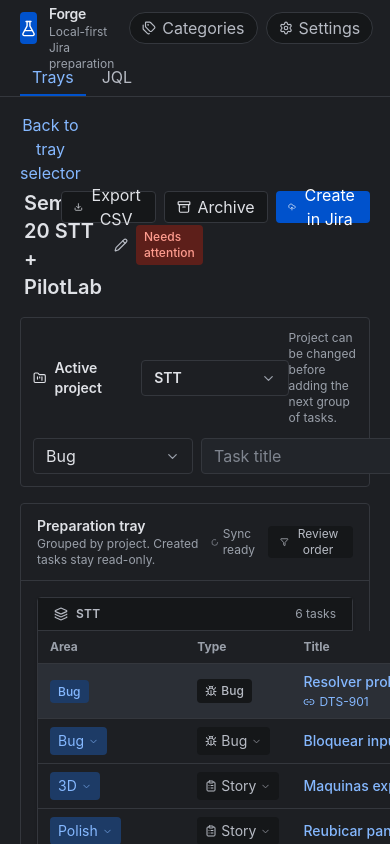
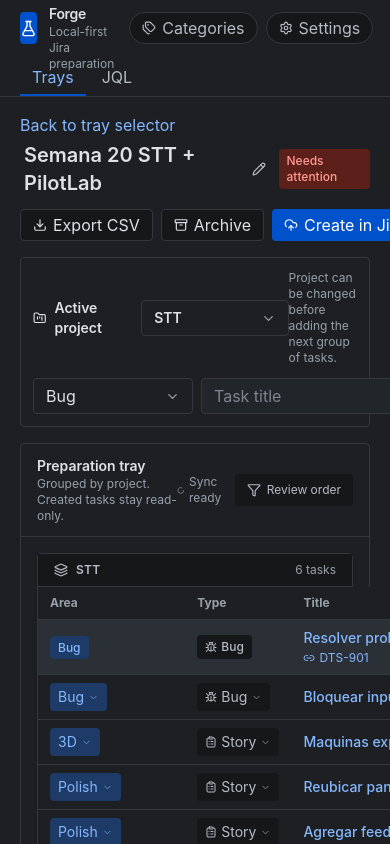
Before and after one commit to salmonsimon/jira-task-forge, a React (Vite) app: page / in a window 390 px wide. Both pictures are taken after a click on the button 200 px from the left and 268 px from the top of the page. Shown: the top 844 px of the page. Built offline with nearby package versions, Linux system fonts and the light colour scheme.

Commit message:
Keep tray header actions responsive

```diff
--- a/src/components/ui/Button.tsx
+++ b/src/components/ui/Button.tsx
@@ -15,7 +15,7 @@ export function Button({
     <button
       {...buttonProps}
       className={cn(
-        "inline-flex h-8 items-center justify-center gap-1.5 rounded px-3 text-sm font-medium transition-colors disabled:pointer-events-none disabled:cursor-not-allowed disabled:opacity-45",
+        "inline-flex h-8 items-center justify-center gap-1.5 whitespace-nowrap rounded px-3 text-sm font-medium transition-colors disabled:pointer-events-none disabled:cursor-not-allowed disabled:opacity-45",
         variant === "primary" && "bg-[#0052cc] text-white hover:bg-[#0747a6]",
         variant === "secondary" && "border border-[#c1c7d0] bg-white text-[#172b4d] hover:bg-[#f4f5f7]",
         variant === "ghost" && "text-[#42526e] hover:bg-[#f4f5f7]",
--- a/src/features/trays/TraysView.tsx
+++ b/src/features/trays/TraysView.tsx
@@ -83,8 +83,9 @@ export function TraysView({
 
   return (
     <section className="flex-1 px-5 py-4">
-      <div className="mb-4 flex items-center justify-between">
-        <div className="min-w-0">
+      <div className="mb-4 space-y-3">
+        <div className="flex flex-wrap items-start justify-between gap-3">
+          <div className="min-w-0 flex-1">
             <button className="mb-1 text-xs font-medium text-[#0052cc] hover:underline" onClick={onBackToSelector}>
               Back to tray selector
             </button>
@@ -95,12 +96,7 @@ export function TraysView({
               </p>
             ) : null}
           </div>
-        <div className="flex items-center gap-2">
-          {csvExportMessage ? (
-            <span className="text-xs text-[#6b778c]" role="status">
-              {csvExportMessage}
-            </span>
-          ) : null}
+          <div className="flex shrink-0 flex-wrap items-center justify-end gap-2">
             {canExportCsv ? (
               <Button variant="secondary" icon={<Download size={14} />} onClick={() => onExportCsv(selectedTray)}>
                 Export CSV
@@ -129,6 +125,12 @@ export function TraysView({
               </>
             )}
           </div>
+        </div>
+        {csvExportMessage ? (
+          <p className="max-w-[720px] text-xs leading-relaxed text-[#6b778c]" role="status">
+            {csvExportMessage}
+          </p>
+        ) : null}
       </div>
 
       <QuickCapture disabled={isArchived} projects={projects} areas={areas} onAddTask={onAddTask} />
```
Lines whose indentation alone changed are shown as unchanged.
